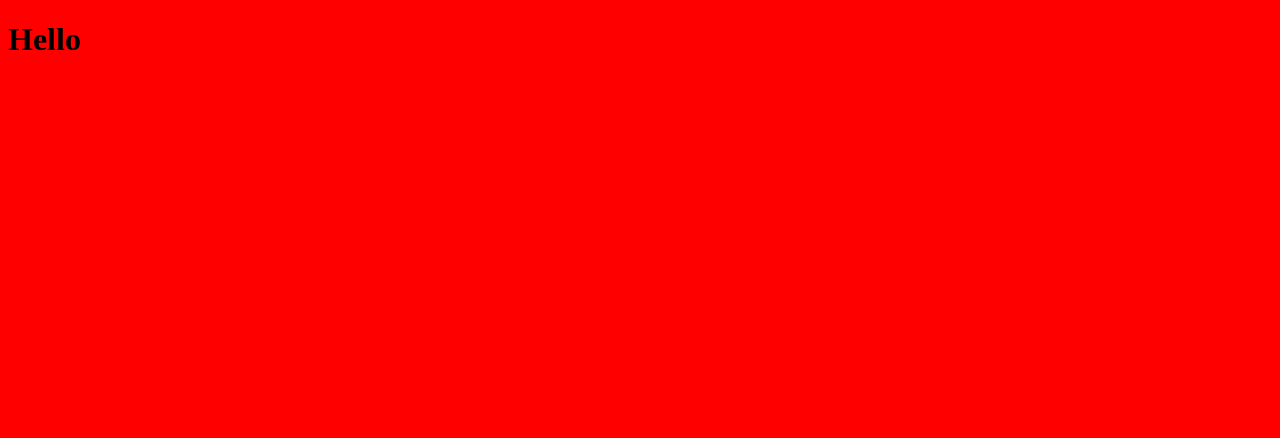
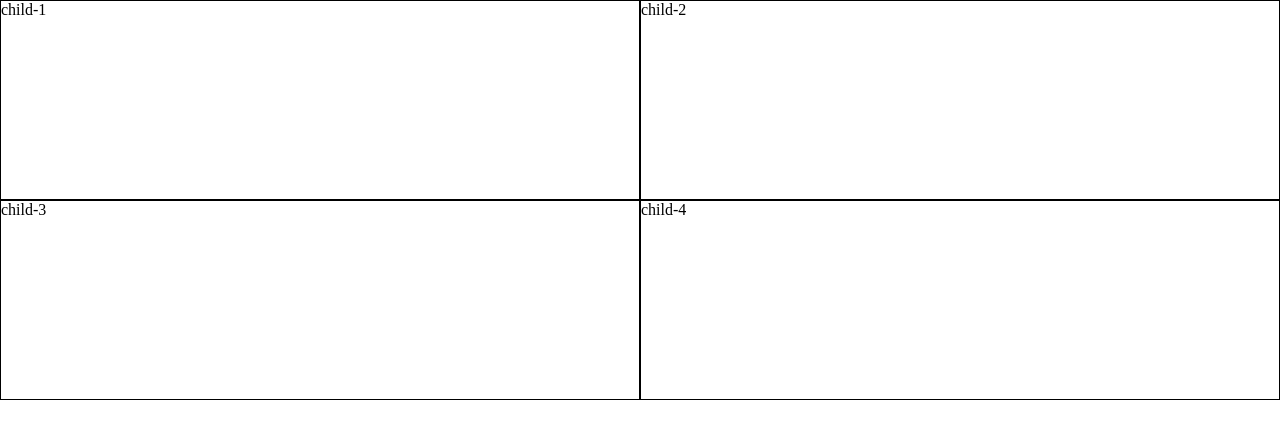
Before and after one commit to deepakkumarshinde1/temp-sample-repo, a plain HTML site: page index.html in a window 1280 px wide. Drawn offline with Linux system fonts and the light colour scheme.

Commit message:
flex-wrap-concept

```diff
--- a/css/main.css
+++ b/css/main.css
@@ -1,3 +1,16 @@
-body {
-  background-color: red;
+* {
+  margin: 0;
+  box-sizing: border-box;
 }
+.parent {
+  display: flex;
+  flex-wrap: wrap;
+}
+
+.child {
+  width: 50%;
+  height: 200px;
+  border: 1px solid black;
+}
+
+/* 30+30+30+30 =>120 */
--- a/index.html
+++ b/index.html
@@ -5,6 +5,11 @@
     <link rel="stylesheet" href="./css/main.css" />
   </head>
   <body>
-    <h1>Hello</h1>
+    <section class="parent">
+      <section class="child">child-1</section>
+      <section class="child">child-2</section>
+      <section class="child">child-3</section>
+      <section class="child">child-4</section>
+    </section>
   </body>
 </html>
```
